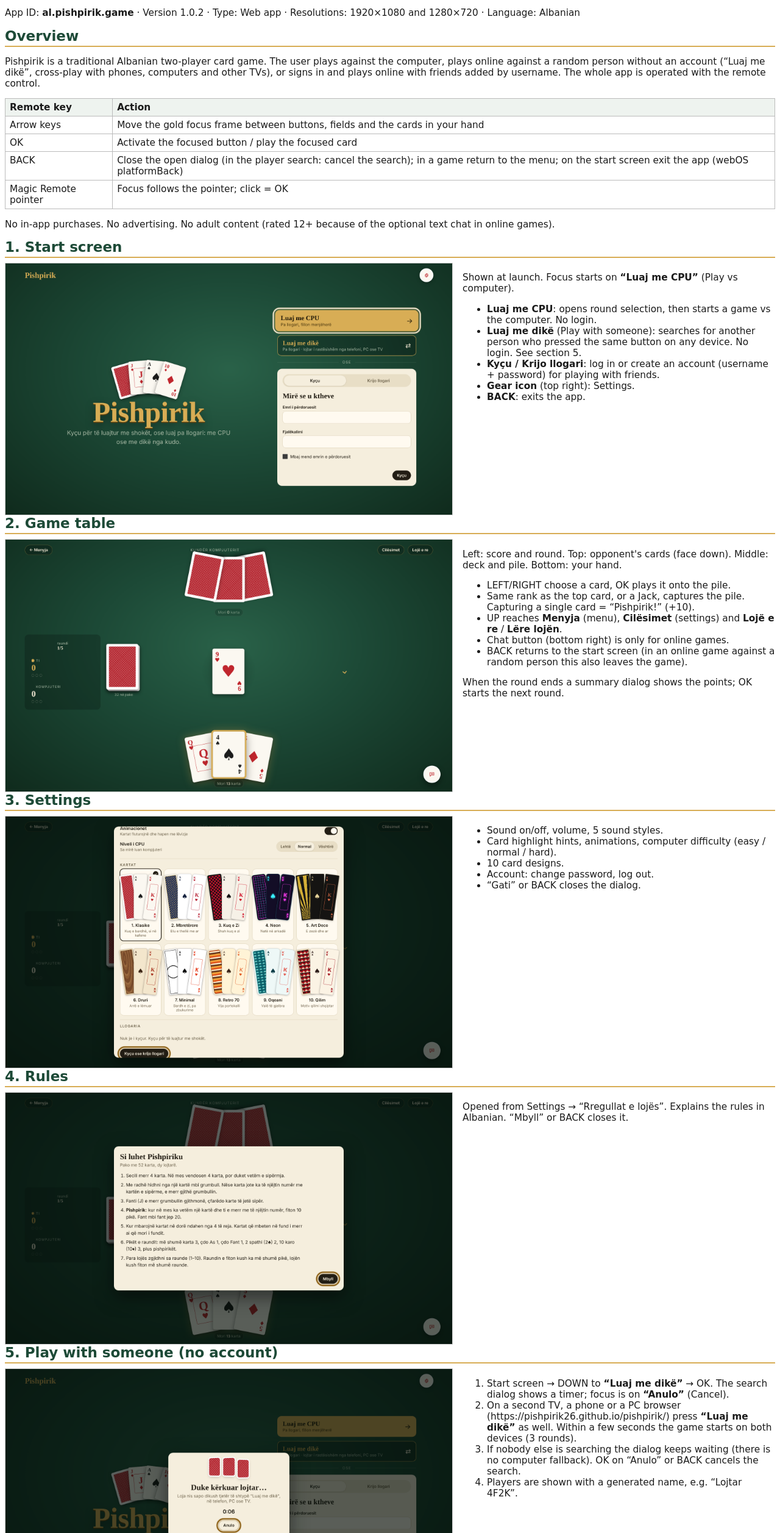
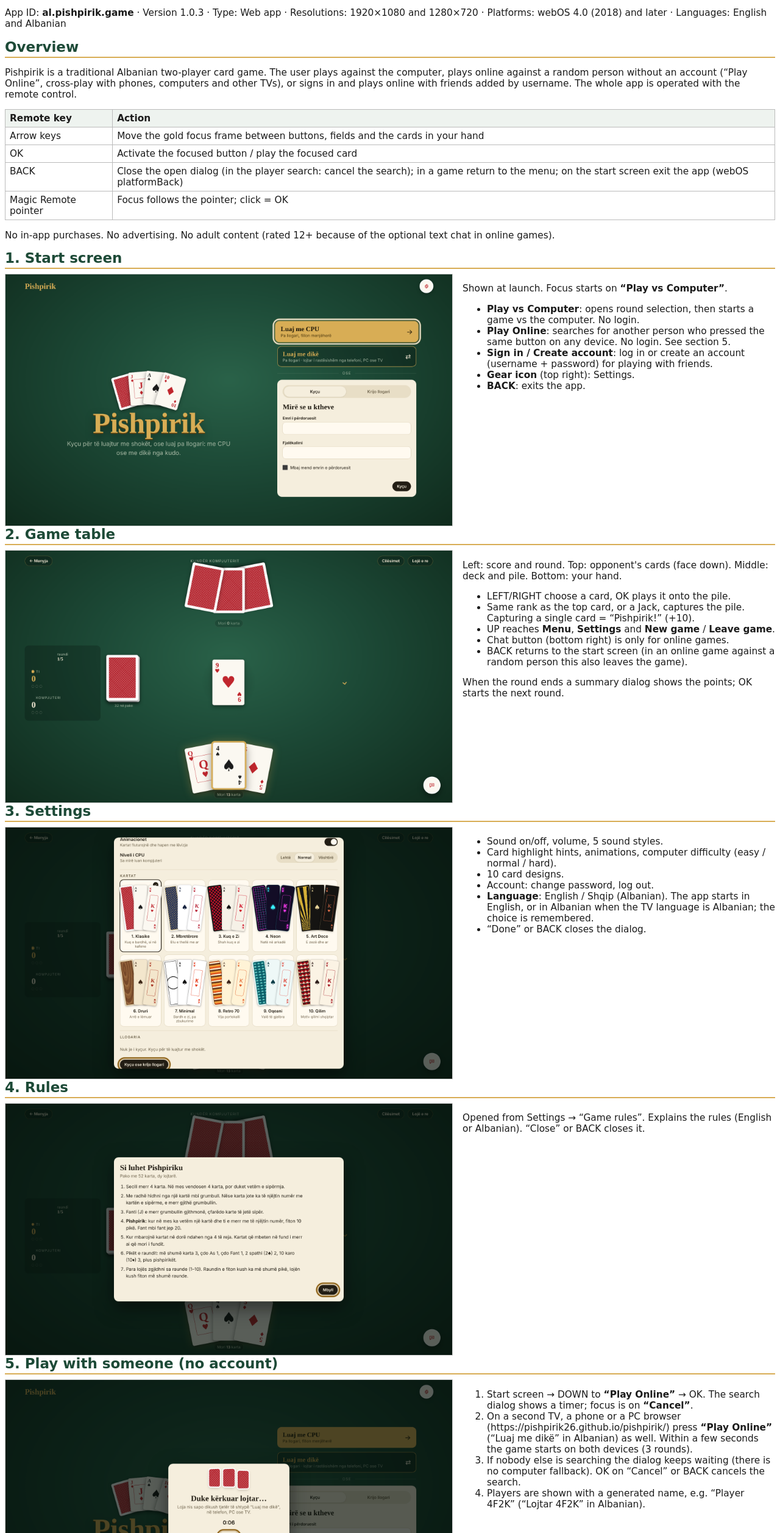
Before and after one commit to pishpirik26/pishpirik, a plain HTML site: page tv/docs/ux.html in a window 1280 px wide. Shown: the part 46-2560 px from the top of the page at 61% size. Drawn offline with Linux system fonts and the light colour scheme.

Commit message:
TV: udhëzimi për LG në anglisht (1.0.3)

```diff
--- a/tv/docs/ux.html
+++ b/tv/docs/ux.html
@@ -4,9 +4,9 @@
 .pg{page-break-after:always}.row{display:flex;gap:16px;align-items:flex-start}.row img{width:58%;border:1px solid #ccc}
 table{border-collapse:collapse;width:100%}td,th{border:1px solid #bbb;padding:5px 7px;text-align:left;vertical-align:top}th{background:#eef3ef}
 .box{border:2px dashed #c0262d;padding:8px 10px;margin-top:8px}</style></head><body>
-<div class="pg"><h1>Pishpirik – UX Scenario</h1><p>App ID: <b>al.pishpirik.game</b> · Version 1.0.2 · Type: Web app · Resolutions: 1920×1080 and 1280×720 · Language: Albanian</p>
+<div class="pg"><h1>Pishpirik – UX Scenario</h1><p>App ID: <b>al.pishpirik.game</b> · Version 1.0.3 · Type: Web app · Resolutions: 1920×1080 and 1280×720 · Platforms: webOS 4.0 (2018) and later · Languages: English and Albanian</p>
 <h2>Overview</h2>
-<p>Pishpirik is a traditional Albanian two-player card game. The user plays against the computer, plays online against a random person without an account (“Luaj me dikë”, cross-play with phones, computers and other TVs), or signs in and plays online with friends added by username. The whole app is operated with the remote control.</p>
+<p>Pishpirik is a traditional Albanian two-player card game. The user plays against the computer, plays online against a random person without an account (“Play Online”, cross-play with phones, computers and other TVs), or signs in and plays online with friends added by username. The whole app is operated with the remote control.</p>
 <table><tr><th>Remote key</th><th>Action</th></tr>
 <tr><td>Arrow keys</td><td>Move the gold focus frame between buttons, fields and the cards in your hand</td></tr>
 <tr><td>OK</td><td>Activate the focused button / play the focused card</td></tr>
@@ -14,17 +14,17 @@
 <tr><td>Magic Remote pointer</td><td>Focus follows the pointer; click = OK</td></tr></table>
 <p>No in-app purchases. No advertising. No adult content (rated 12+ because of the optional text chat in online games).</p></div>
 <div class="pg"><h2>1. Start screen</h2><div class="row"><img src="../store/shot-1-hyrja.png"><div>
-<p>Shown at launch. Focus starts on <b>“Luaj me CPU”</b> (Play vs computer).</p><ul>
-<li><b>Luaj me CPU</b>: opens round selection, then starts a game vs the computer. No login.</li>
-<li><b>Luaj me dikë</b> (Play with someone): searches for another person who pressed the same button on any device. No login. See section 5.</li>
-<li><b>Kyçu / Krijo llogari</b>: log in or create an account (username + password) for playing with friends.</li>
+<p>Shown at launch. Focus starts on <b>“Play vs Computer”</b>.</p><ul>
+<li><b>Play vs Computer</b>: opens round selection, then starts a game vs the computer. No login.</li>
+<li><b>Play Online</b>: searches for another person who pressed the same button on any device. No login. See section 5.</li>
+<li><b>Sign in / Create account</b>: log in or create an account (username + password) for playing with friends.</li>
 <li><b>Gear icon</b> (top right): Settings.</li>
 <li><b>BACK</b>: exits the app.</li></ul></div></div></div>
 <div class="pg"><h2>2. Game table</h2><div class="row"><img src="../store/shot-2-loja.png"><div>
 <p>Left: score and round. Top: opponent's cards (face down). Middle: deck and pile. Bottom: your hand.</p><ul>
 <li>LEFT/RIGHT choose a card, OK plays it onto the pile.</li>
 <li>Same rank as the top card, or a Jack, captures the pile. Capturing a single card = “Pishpirik!” (+10).</li>
-<li>UP reaches <b>Menyja</b> (menu), <b>Cilësimet</b> (settings) and <b>Lojë e re</b> / <b>Lëre lojën</b>.</li>
+<li>UP reaches <b>Menu</b>, <b>Settings</b> and <b>New game</b> / <b>Leave game</b>.</li>
 <li>Chat button (bottom right) is only for online games.</li>
 <li>BACK returns to the start screen (in an online game against a random person this also leaves the game).</li></ul>
 <p>When the round ends a summary dialog shows the points; OK starts the next round.</p></div></div></div>
@@ -32,23 +32,24 @@
 <li>Sound on/off, volume, 5 sound styles.</li>
 <li>Card highlight hints, animations, computer difficulty (easy / normal / hard).</li>
 <li>10 card designs.</li><li>Account: change password, log out.</li>
-<li>“Gati” or BACK closes the dialog.</li></ul></div></div></div>
+<li><b>Language</b>: English / Shqip (Albanian). The app starts in English, or in Albanian when the TV language is Albanian; the choice is remembered.</li>
+<li>“Done” or BACK closes the dialog.</li></ul></div></div></div>
 <div class="pg"><h2>4. Rules</h2><div class="row"><img src="../store/shot-4-rregullat.png"><div>
-<p>Opened from Settings → “Rregullat e lojës”. Explains the rules in Albanian. “Mbyll” or BACK closes it.</p></div></div></div>
+<p>Opened from Settings → “Game rules”. Explains the rules (English or Albanian). “Close” or BACK closes it.</p></div></div></div>
 <div class="pg"><h2>5. Play with someone (no account)</h2><div class="row"><img src="../store/shot-5-kerkimi.png"><div>
 <ol>
-<li>Start screen → DOWN to <b>“Luaj me dikë”</b> → OK. The search dialog shows a timer; focus is on <b>“Anulo”</b> (Cancel).</li>
-<li>On a second TV, a phone or a PC browser (https://pishpirik26.github.io/pishpirik/) press <b>“Luaj me dikë”</b> as well. Within a few seconds the game starts on both devices (3 rounds).</li>
-<li>If nobody else is searching the dialog keeps waiting (there is no computer fallback). OK on “Anulo” or BACK cancels the search.</li>
-<li>Players are shown with a generated name, e.g. “Lojtar 4F2K”.</li></ol></div></div></div>
+<li>Start screen → DOWN to <b>“Play Online”</b> → OK. The search dialog shows a timer; focus is on <b>“Cancel”</b>.</li>
+<li>On a second TV, a phone or a PC browser (https://pishpirik26.github.io/pishpirik/) press <b>“Play Online”</b> (“Luaj me dikë” in Albanian) as well. Within a few seconds the game starts on both devices (3 rounds).</li>
+<li>If nobody else is searching the dialog keeps waiting (there is no computer fallback). OK on “Cancel” or BACK cancels the search.</li>
+<li>Players are shown with a generated name, e.g. “Player 4F2K” (“Lojtar 4F2K” in Albanian).</li></ol></div></div></div>
 <div><h2>6. Login and online play with friends (optional)</h2>
 <p>Accounts are only needed for playing with friends. Sign-up is free and instant inside the app: it needs only a username and a password, no e-mail or personal data, so the tester can create the test accounts directly.</p>
 <ol>
-<li>Start screen → tab <b>“Krijo llogari”</b> (Create account) → enter any username (3–16 letters/numbers, e.g. lgqa1) and a password (6+ characters) twice → OK on <b>“Krijo llogarinë”</b>. The friends screen opens.</li>
+<li>Start screen → tab <b>“Create account”</b> → enter any username (3–16 letters/numbers, e.g. lgqa1) and a password (6+ characters) twice → OK on <b>“Create account”</b>. The friends screen opens.</li>
 <li>On a second TV or a PC browser (https://pishpirik26.github.io/pishpirik/) create a second account the same way (e.g. lgqa2).</li>
-<li>Account 1: in <b>“Shto shok”</b> type the second username → <b>“Shto”</b>. Account 2 accepts the friend request in <b>“Të kanë shtuar”</b>.</li>
-<li>Account 1 selects the friend and sends a game invitation, choosing the number of rounds. Account 2 accepts it in <b>“Ftesa për lojë”</b>. The game starts on both devices.</li>
+<li>Account 1: in <b>“Add friend”</b> type the second username → <b>“Add”</b>. Account 2 accepts the friend request in <b>“Friend requests”</b>.</li>
+<li>Account 1 selects the friend and sends a game invitation, choosing the number of rounds. Account 2 accepts it in <b>“Game invite”</b>. The game starts on both devices.</li>
 <li>During the game the Chat button (bottom right) opens quick emoji, phrases and short text.</li>
-<li>Settings → Account: change password or log out (“Dil”).</li></ol>
+<li>Settings → Account: change password or sign out (“Sign out”).</li></ol>
 </div>
 </body></html>
```
Also changed, not shown: 1 other file.
